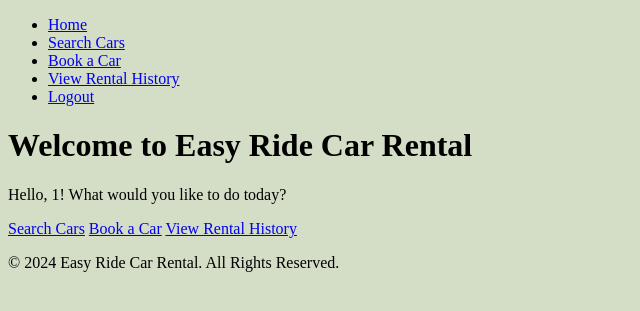
After one commit to AlejandroMamani/car_rental_project, a PHP site: page /home.php in a window 1280 px wide. The commit adds this page. Shown: the top 311 px of the page, without its empty margins (0-640 px from the left). Run offline with PHP 8.4, Linux system fonts and the light colour scheme; the visitor is signed in with stand-in values (Sample User, id 1).

Commit message:
- added dif home options for customer and employee - @nflandez home.php also implelemted

```diff
--- /dev/null
+++ b/home.php
@@ -0,0 +1,52 @@
+<?php
+session_start();
+
+// Check if the user is logged in
+if (!isset($_SESSION['user_email'])) {
+    header("Location: index.php"); // Redirect to login page
+    exit;
+}
+
+$user_email = $_SESSION['user_email'];
+?>
+
+<!DOCTYPE html>
+<html lang="en">
+<head>
+    <meta charset="UTF-8">
+    <meta name="viewport" content="width=device-width, initial-scale=1.0">
+    <title>Home - Car Rental</title>
+    <link rel="stylesheet" href="style/style.css">
+</head>
+<body>
+    <!-- Navigation Bar -->
+    <header>
+        <nav class="navbar">
+            <ul>
+                <li><a href="home.php">Home</a></li>
+                <li><a href="search.php">Search Cars</a></li>
+                <li><a href="book.php">Book a Car</a></li>
+                <li><a href="rental_history.php">View Rental History</a></li>
+                <li><a href="logout.php">Logout</a></li>
+            </ul>
+        </nav>
+    </header>
+
+    <!-- Main Content -->
+    <main>
+        <h1>Welcome to Easy Ride Car Rental</h1>
+        <p>Hello, <?php echo htmlspecialchars($user_email); ?>! What would you like to do today?</p>
+
+        <div class="features">
+            <a href="search.php" class="feature-link">Search Cars</a>
+            <a href="book.php" class="feature-link">Book a Car</a>
+            <a href="rental_history.php" class="feature-link">View Rental History</a>
+        </div>
+    </main>
+
+    <!-- Footer -->
+    <footer>
+        <p>&copy; 2024 Easy Ride Car Rental. All Rights Reserved.</p>
+    </footer>
+</body>
+</html>
--- a/index.php
+++ b/index.php
@@ -26,10 +26,13 @@ if ($_SERVER["REQUEST_METHOD"] == "POST") {
             $row = $result->fetch_assoc();
             if ($row["password"] === $password) {
 
+                session_start();
+                $_SESSION["user_email"] = $row["account_ID"];
+
                 if ($row["account_ID"][0] == 'E') {
                     redirect_to("employeeHome.php");
                 }
-                redirect_to("customerHome.php");
+                redirect_to("home.php");
             }
             else {
                 echo "Incorrect password. Try again.";
```
Also changed, not shown: employeeHome.php (added, +52 -0 lines).
